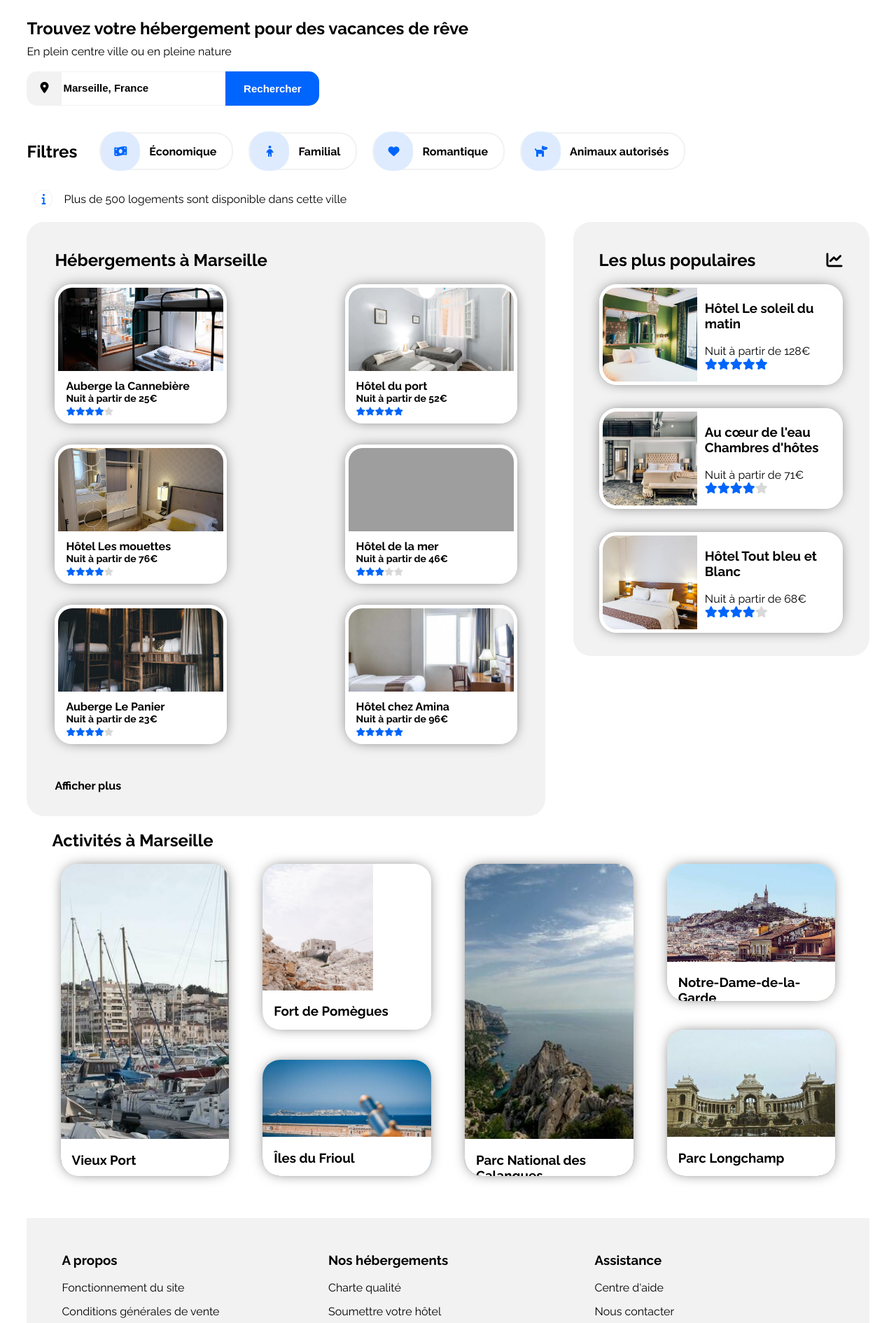
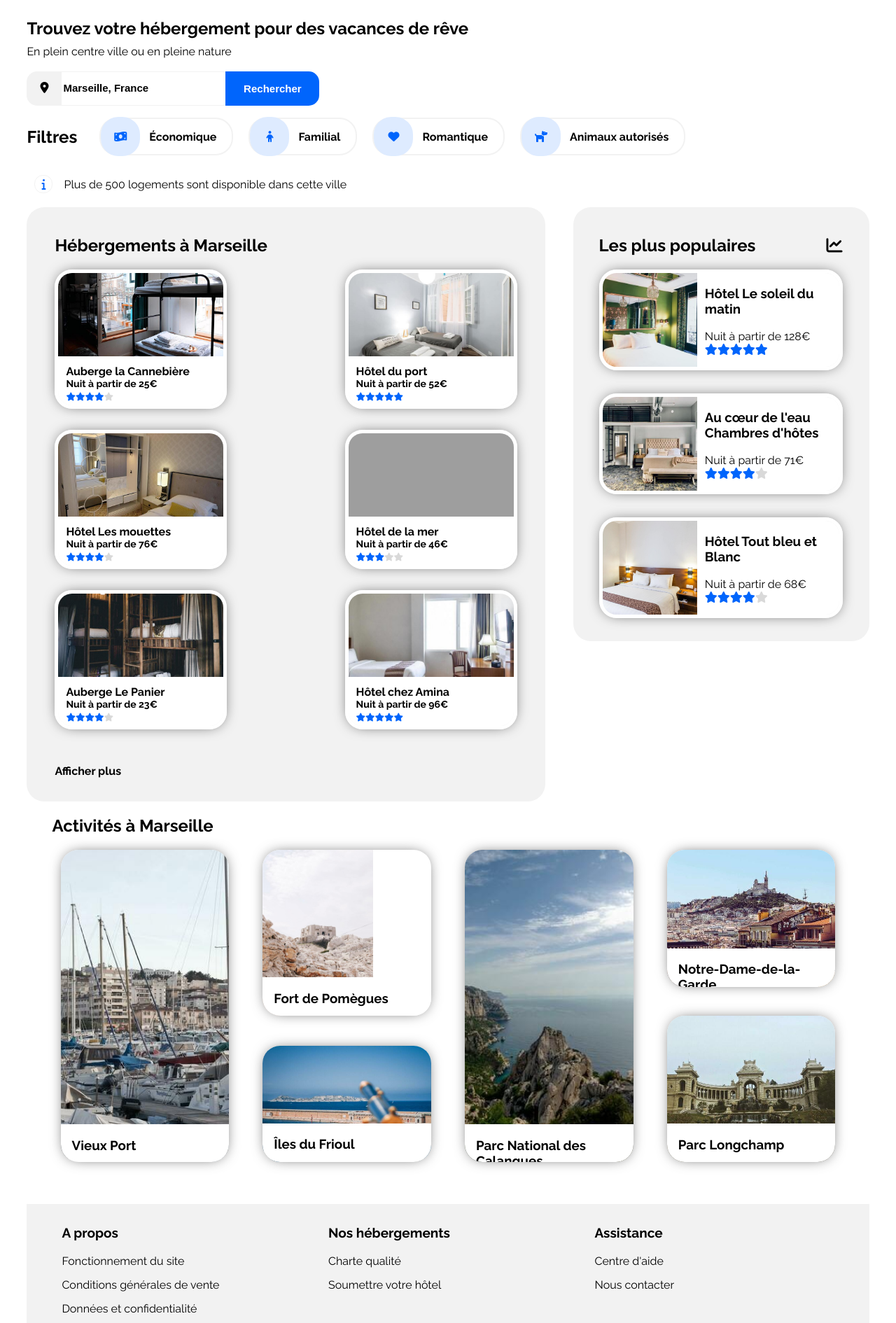
Before and after one commit to Elixir92i/ErwanChaume_2_19112020, a plain HTML site: page index.html in a window 1280 px wide. Shown: the part 86-1976 px from the top of the page at 70% size. Drawn offline with Linux system fonts and the light colour scheme; grey boxes are pictures that could not be loaded.

Commit message:
Filtres ok

```diff
--- a/index.html
+++ b/index.html
@@ -48,8 +48,8 @@
 
 	<!-- FILTRES -->
 	<section class="filter">
+		<h2>Filtres</h2>
 		<div class="all_filter">
-			<h2>Filtres</h2>
 			<div class="eco"><a href="#"><i class="fas fa-money-bill-wave"></i>Économique</a></div>
 			<div class="fami"><a href="#"><i class="fas fa-child"></i><span class="fil">Familial</span></a></div>
 			<div class="roma"><a href="#"><i class="fas fa-heart"></i><span class="fil">Romantique</span></a></div>
@@ -223,7 +223,7 @@
 		</div>
 	</section>
 
-<!-- Activités-->
+	<!-- Activités-->
 	<section id="activity">
 		<h2>Activités à Marseille</h2>
 		<div class="cards_act">
@@ -315,7 +315,7 @@
 	<!--FOOTER-->
 	<footer>
 		<div class="about">
-			<h3>A propos</h3>
+			<p>A propos</p>
 			<ul>
 				<li><a href="#">Fonctionnement du site</a></li>
 				<li><a href="#">Conditions générales de vente</a></li>
@@ -323,14 +323,14 @@
 			</ul>
 		</div>
 		<div class="quality">
-			<h3>Nos hébergements</h3>
+			<p>Nos hébergements</p>
 			<ul>
 				<li><a href="#">Charte qualité</a></li>
 				<li><a href="#">Soumettre votre hôtel</a></li>
 			</ul>
 		</div>
 		<div class="assistance">
-			<h3>Assistance</h3>
+			<p>Assistance</p>
 			<ul>
 				<li><a href="#">Centre d'aide</a></li>
 				<li><a href="#">Nous contacter</a></li>
--- a/styles.css
+++ b/styles.css
@@ -50,6 +50,7 @@ a{
     width: 50%;
     text-align: center;
     padding-top: 33px;
+    margin-right: 10px;
 }
 
 .act {
@@ -57,6 +58,7 @@ a{
     width: 50%;
     text-align: center;
     padding-top: 33px;
+    margin-left: 10px;
 }
 
 .signup a, .hebe a{
@@ -149,11 +151,16 @@ button:focus {
     display: flex;
     align-items: center;
     flex-direction: row;
-    margin-top: 31px;
     flex-wrap: wrap;
+    margin-top: 10px;
 }
 
-.filter, h2 {
+.filter, .all_filter{
+    display: inline-flex;
+}
+
+.filter h2 {
+    margin-top: 30px;
     margin-right: 32px;
 }
 
@@ -491,19 +498,19 @@ div.ani a, div.roma a, div.fami a, div.eco a {
 }
 
 .title_actl {
-    top: 76%;
+    top: 77%;
 }
 
 .title_acts {
-    top: 66%;
+    top: 67%;
 }
 
 .title_actms {
-    top: 71%;
+    top: 72%;
 }
 
 .title_actml {
-    top: 73%;
+    top: 74%;
 }
 
 .xlimg img, .limg img, .simg img, .mimg img {
@@ -533,12 +540,19 @@ footer {
     color: black;
 }
 
+footer p{
+    font-weight: bold;
+    font-size: 19px;
+    margin-bottom: 20px;
+    margin-left: 0px;
+}
+
 footer li {
     list-style-type: none;
     margin-bottom: 15px;
 }
 
-footer ul {
+footer ul{
     margin: 0px;
     padding: 0px;
 }
@@ -666,6 +680,13 @@ footer a {
     body {
         margin: 0px;
     }
+    .filter, .all_filter{
+        display: flex;
+        flex-wrap: wrap;
+    }
+    .all_filter div{
+        margin-bottom: 13px;
+    }
     .hebecards {
         margin-left: 20px;
         margin-right: 20px;
@@ -703,15 +724,11 @@ footer a {
         justify-content: space-evenly;
     }
     .all_filter {
-        flex-wrap: wrap;
         font-size: 12px;
     }
     .stonks {
         margin-left: 20px;
         margin-right: 20px;
-    }
-    body {
-        margin: 0px;
     }
     header, .research, .filter, #info {
         margin-left: 3%;
```
